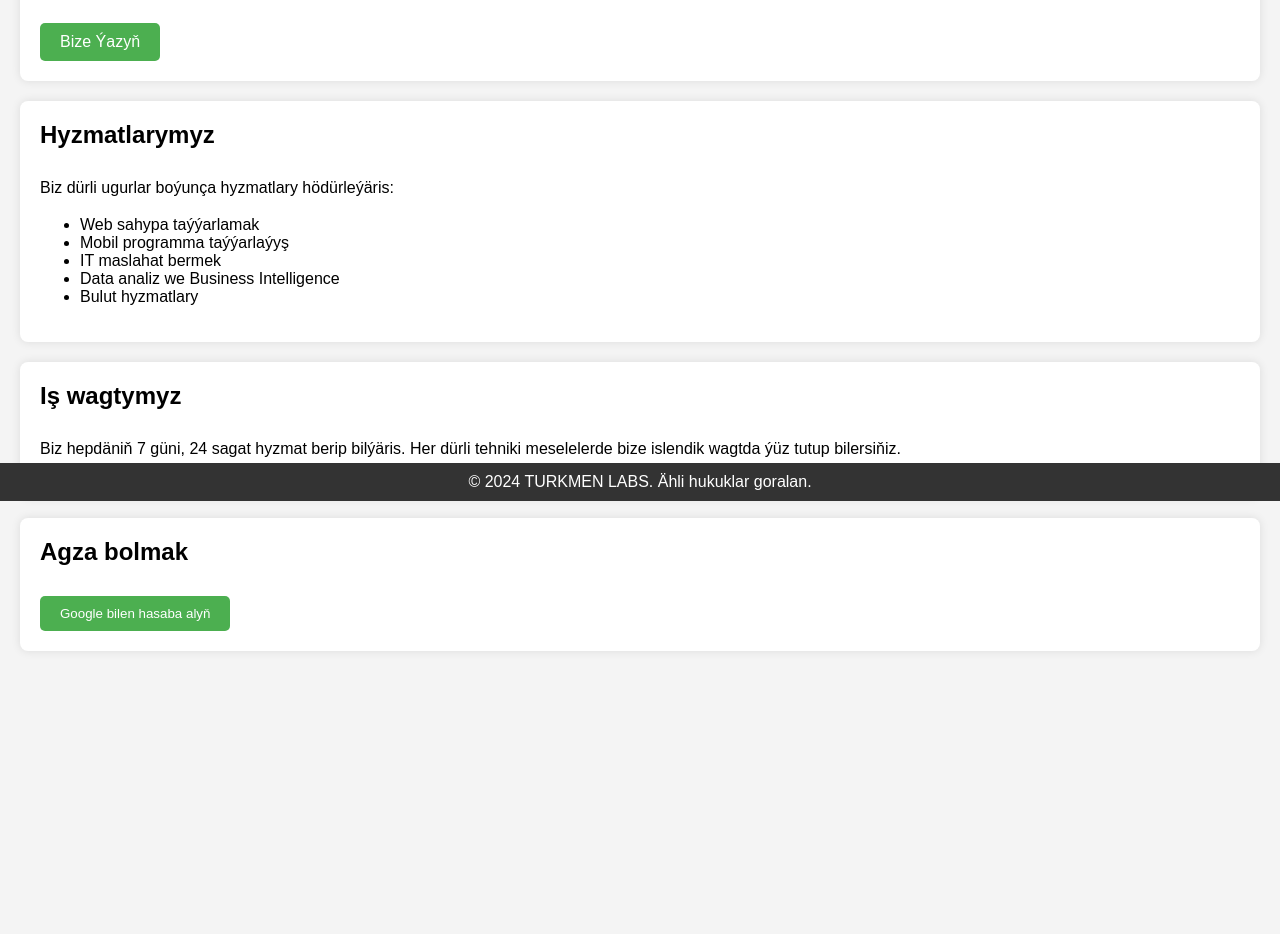
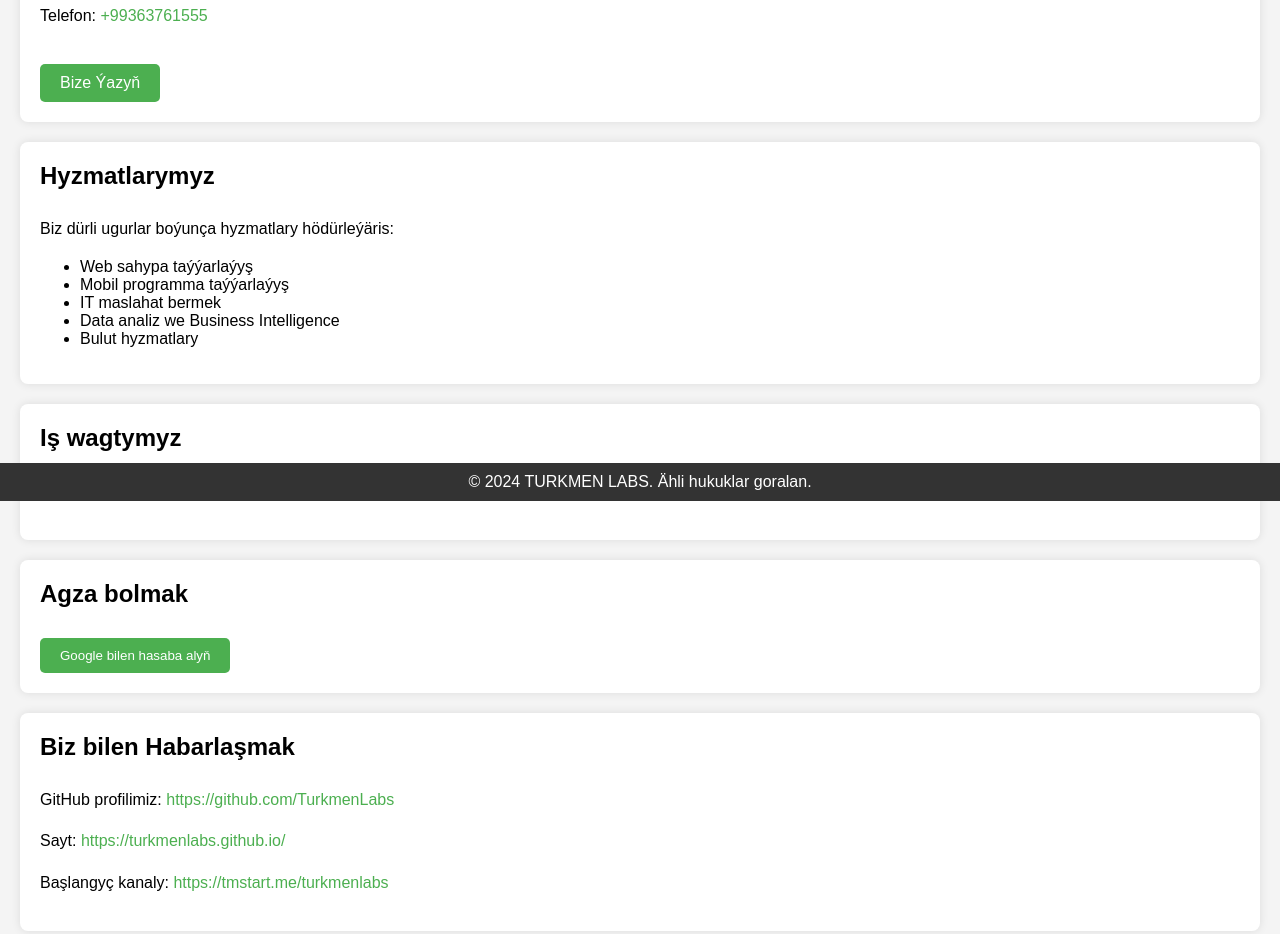
Before and after one commit to TurkmenLabs/Turkmenlabs.github.io, a website: page index.html in a window 1280 px wide. Shown: the part 299-1233 px from the top of the page. Before the commit the page ends 990 px from the top, so only its background shows below. Drawn offline with nearby package versions, Linux system fonts and the light colour scheme; no server answers.

Commit message:
Update index.html

```diff
--- a/index.html
+++ b/index.html
@@ -108,13 +108,14 @@
             <h2>Biz Barada</h2>
             <p>TURKMEN LABS, dürli tehnologik hyzmatlary hödürleýän kompaniýadyr. Biz işläp taýýarlaýarys, maslahat berýäris we tehnologiýa boýunça dürli meseleleri çözüp bilýäris. Islendik hyzmat boýunça bize ýüz tutup bilersiňiz.</p>
             <p>Biz bilen habarlaşmak üçin e-mail adresimiz: <a href="mailto:turkmenlabs@gmail.com">turkmenlabs@gmail.com</a></p>
+            <p>Telefon: <a href="tel:+99363761555">+99363761555</a></p>
             <a href="mailto:turkmenlabs@gmail.com" class="contact-button">Bize Ýazyň</a>
         </article>
         <article>
             <h2>Hyzmatlarymyz</h2>
             <p>Biz dürli ugurlar boýunça hyzmatlary hödürleýäris:</p>
             <ul>
-                <li>Web sahypa taýýarlamak</li>
+                <li>Web sahypa taýýarlaýyş</li>
                 <li>Mobil programma taýýarlaýyş</li>
                 <li>IT maslahat bermek</li>
                 <li>Data analiz we Business Intelligence</li>
@@ -128,6 +129,12 @@
         <article>
             <h2>Agza bolmak</h2>
             <button onclick="signInWithGoogle()" class="login-button">Google bilen hasaba alyň</button>
+        </article>
+        <article>
+            <h2>Biz bilen Habarlaşmak</h2>
+            <p>GitHub profilimiz: <a href="https://github.com/TurkmenLabs" target="_blank">https://github.com/TurkmenLabs</a></p>
+            <p>Sayt: <a href="https://turkmenlabs.github.io/" target="_blank">https://turkmenlabs.github.io/</a></p>
+            <p>Başlangyç kanaly: <a href="https://tmstart.me/turkmenlabs" target="_blank">https://tmstart.me/turkmenlabs</a></p>
         </article>
         <div id="chat-container">
             <h2>Şohbetdeşlik</h2>
```
